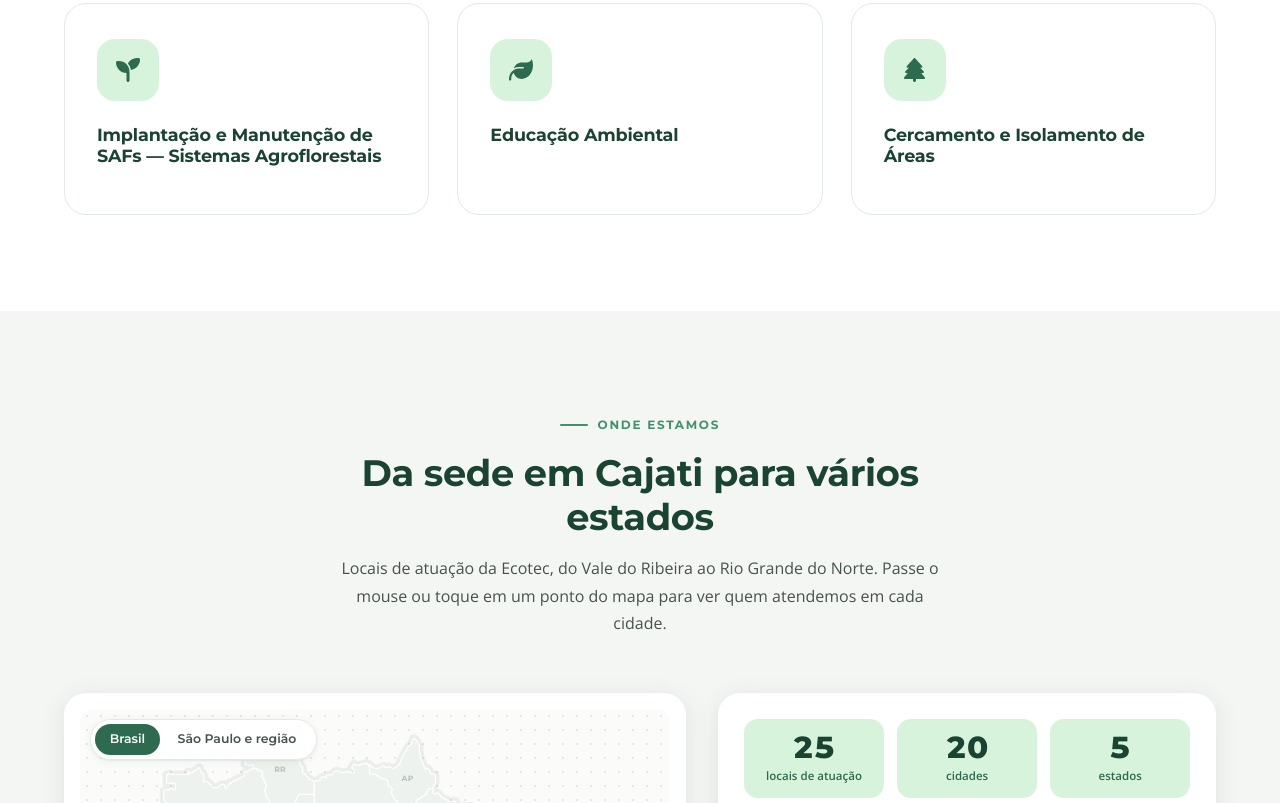
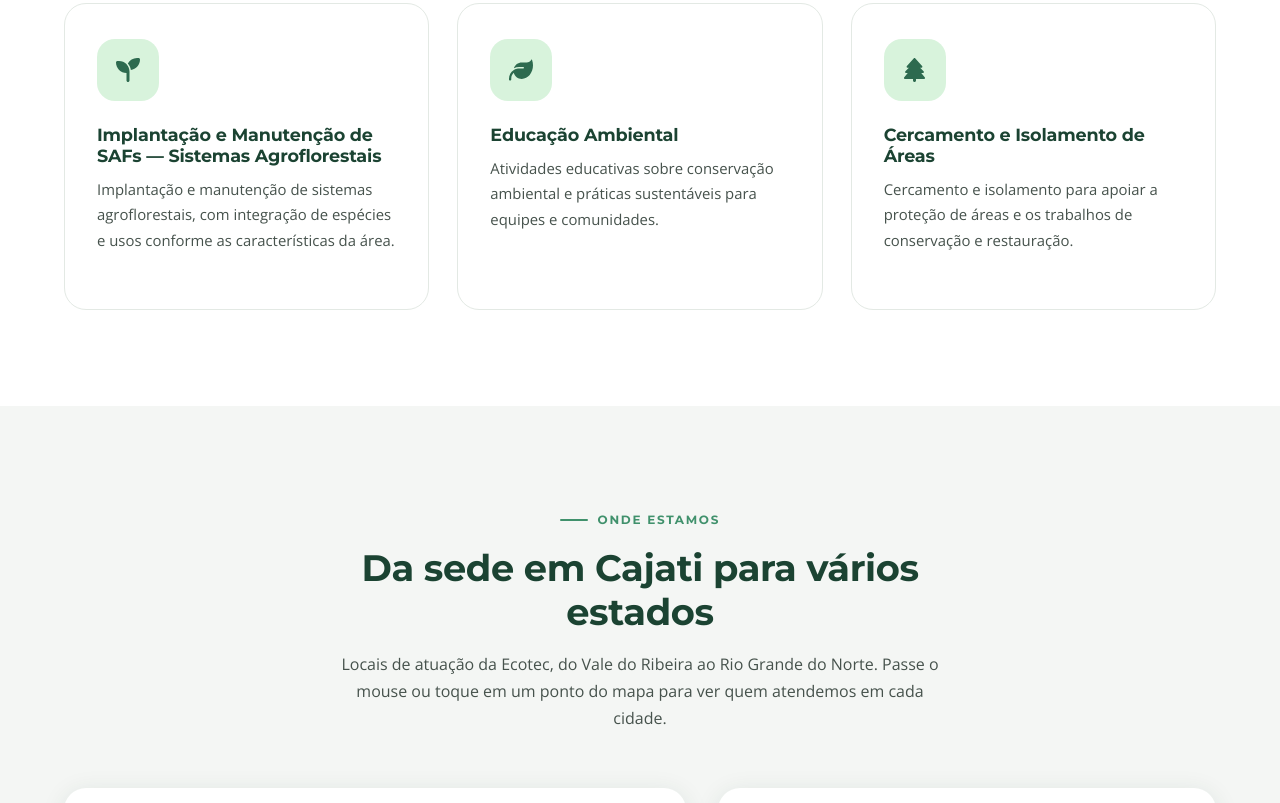
Before and after one commit to VitorEPrestes/EcoSite, a plain HTML site: page index.html in a window 1280 px wide. Shown: the part 2653-3456 px from the top of the page. Drawn offline with nearby package versions, Linux system fonts and the light colour scheme.

Commit message:
Adiciona descrições aos novos serviços

```diff
--- a/index.html
+++ b/index.html
@@ -322,14 +322,17 @@
         <div class="servico-card fade-in">
           <i class="ico ico-seedling" aria-hidden="true"><svg viewBox="0 0 512 512" width="1em" height="1em" focusable="false"><path d="M512 32c0 113.6-84.6 207.5-194.2 222c-7.1-53.4-30.6-101.6-65.3-139.3C290.8 46.3 364 0 448 0h32c17.7 0 32 14.3 32 32zM0 96C0 78.3 14.3 64 32 64H64c123.7 0 224 100.3 224 224v32V480c0 17.7-14.3 32-32 32s-32-14.3-32-32V320C100.3 320 0 219.7 0 96z"/></svg></i>
           <h3>Implantação e Manutenção de SAFs — Sistemas Agroflorestais</h3>
+          <p>Implantação e manutenção de sistemas agroflorestais, com integração de espécies e usos conforme as características da área.</p>
         </div>
         <div class="servico-card fade-in">
           <i class="ico ico-leaf" aria-hidden="true"><svg viewBox="0 0 512 512" width="1em" height="1em" focusable="false"><path d="M272 96c-78.6 0-145.1 51.5-167.7 122.5c33.6-17 71.5-26.5 111.7-26.5h88c8.8 0 16 7.2 16 16s-7.2 16-16 16H288 216s0 0 0 0c-16.6 0-32.7 1.9-48.3 5.4c-25.9 5.9-49.9 16.4-71.4 30.7c0 0 0 0 0 0C38.3 298.8 0 364.9 0 440v16c0 13.3 10.7 24 24 24s24-10.7 24-24V440c0-48.7 20.7-92.5 53.8-123.2C121.6 392.3 190.3 448 272 448l1 0c132.1-.7 239-130.9 239-291.4c0-42.6-7.5-83.1-21.1-119.6c-2.6-6.9-12.7-6.6-16.2-.1C455.9 72.1 418.7 96 376 96L272 96z"/></svg></i>
           <h3>Educação Ambiental</h3>
+          <p>Atividades educativas sobre conservação ambiental e práticas sustentáveis para equipes e comunidades.</p>
         </div>
         <div class="servico-card fade-in">
           <i class="ico ico-tree" aria-hidden="true"><svg viewBox="0 0 448 512" width="0.875em" height="1em" focusable="false"><path d="M210.6 5.9L62 169.4c-3.9 4.2-6 9.8-6 15.5C56 197.7 66.3 208 79.1 208H104L30.6 281.4c-4.2 4.2-6.6 10-6.6 16C24 309.9 34.1 320 46.6 320H80L5.4 409.5C1.9 413.7 0 419 0 424.5c0 13 10.5 23.5 23.5 23.5H192v32c0 17.7 14.3 32 32 32s32-14.3 32-32V448H424.5c13 0 23.5-10.5 23.5-23.5c0-5.5-1.9-10.8-5.4-15L368 320h33.4c12.5 0 22.6-10.1 22.6-22.6c0-6-2.4-11.8-6.6-16L344 208h24.9c12.7 0 23.1-10.3 23.1-23.1c0-5.7-2.1-11.3-6-15.5L237.4 5.9C234 2.1 229.1 0 224 0s-10 2.1-13.4 5.9z"/></svg></i>
           <h3>Cercamento e Isolamento de Áreas</h3>
+          <p>Cercamento e isolamento para apoiar a proteção de áreas e os trabalhos de conservação e restauração.</p>
         </div>
       </div>
     </div>
```
